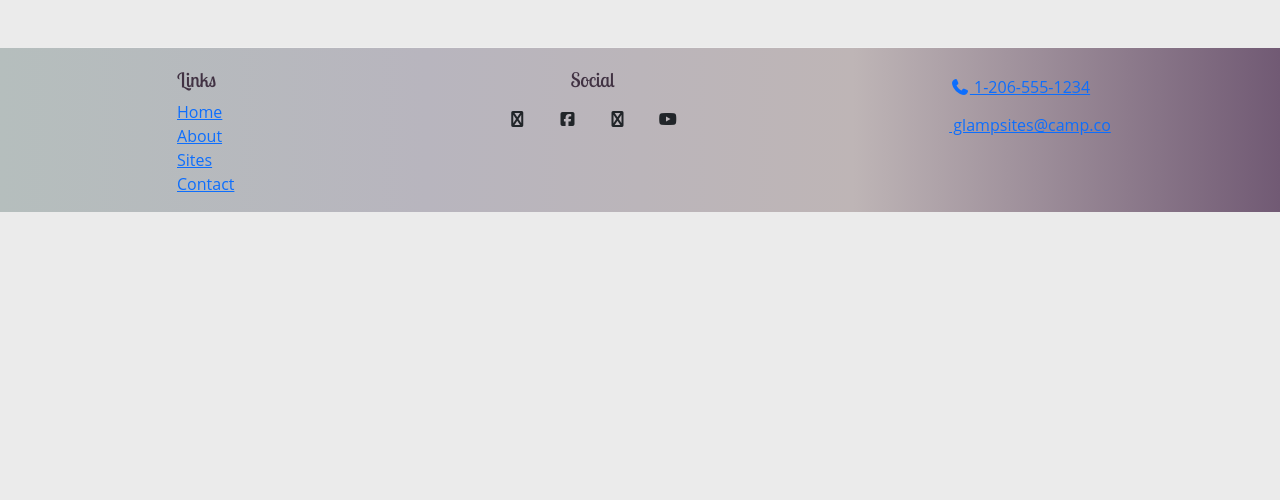
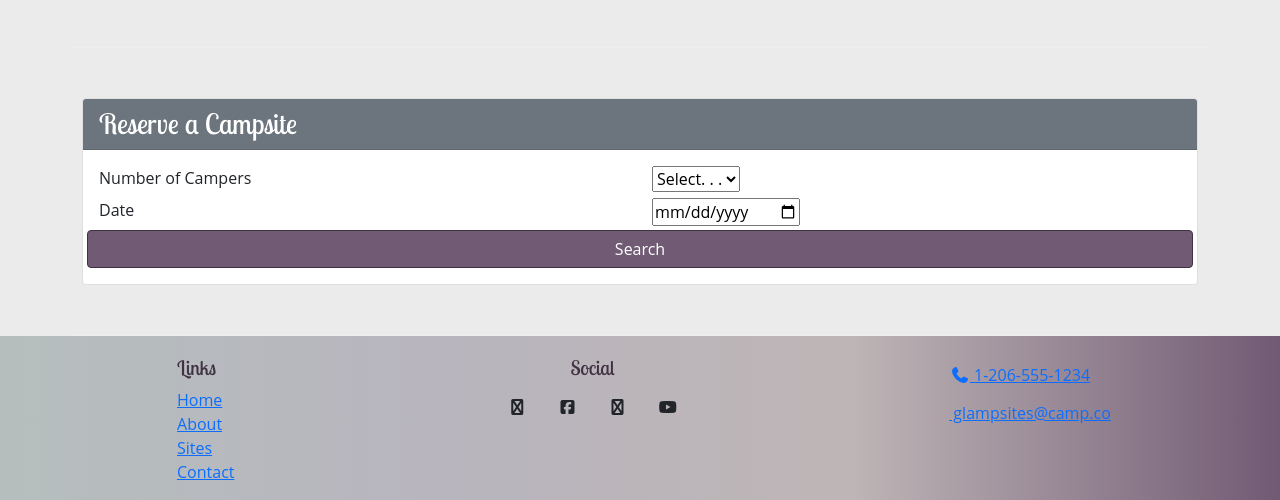
Before and after one commit to LisaHarrison08/glampBoutique, a website: page index.html in a window 1280 px wide. Shown: the part 1362-1862 px from the top of the page. Before the commit the page ends 1574 px from the top, so only its background shows below. Drawn offline with nearby package versions, Linux system fonts and the light colour scheme; some icons are missing; files whose address does not match are found by name.

Commit message:
reservation form added to index

```diff
--- a/index.html
+++ b/index.html
@@ -46,6 +46,10 @@
                 <div class="col">
                     <h1><i class="far fa-trees"></i>Boutique Glamping</h1>
                     <h2>A luxurious way to sleep!</h2>
+                </div>
+                <div class="col-md-4 col-xl-2 mt-4">
+                    <!-- <a> tag to Link to another section on the same page: -->
+                    <a class="text-nowrap" href="#reserveForm"><button type="button" class="btn btn-lg btn-secondary">Reserve Campsite</button></a>
                 </div>
             </div>
         </div>
@@ -106,6 +110,57 @@
 
         </div>
 
+           <!--  Task 2 -->
+        <!-- sm-6 & utility class mx-auto for this column div to horizontally center it. -->
+        <!-- apply the Bootstrap classes "form-group", "col-form-label", and "form-control" where appropriate within the form. how to know what and where? -->
+
+        <div class="row row-content">
+            <div class="col sm-6 mx-auto">
+                <div class="card">
+                    <h3 class="card-header bg-secondary text-white">Reserve a Campsite</h3>
+                    <div class="card-body">
+
+                        <form id="reserveForm">
+                            <div class="form-group row">
+                                <div class="col sm-6 form-label">
+                                    <label for="">Number of Campers</label>
+                                </div>
+
+                                <div class="form-group col">
+                                    <select name="numCampers" id="numCampers">
+                                        <option>Select. . .</option>
+                                        <option>1</option>
+                                        <option>2</option>
+                                        <option>3</option>
+                                        <option>4</option>
+                                        <option>5</option>
+                                        <option>6</option>
+                                    </select>
+                                </div>
+                            </div>
+
+
+                            <div class="form-group row">
+                                <div class="col sm-6 form-label">
+                                    <label for="date">Date</label>
+                                </div>
+                                <div class="col">
+                                    <input type="date" id="date" name="date" placeholder="">
+                                </div>
+                            </div>
+
+                            <div class="form-group row">
+                                <button type="submit" class="btn btn-primary">Search</button>
+                            </div>
+
+                        </form>
+                    </div>
+
+                </div>
+            </div>
+
+        </div>
+
     </div>
 
     <footer class="site-footer">
```
